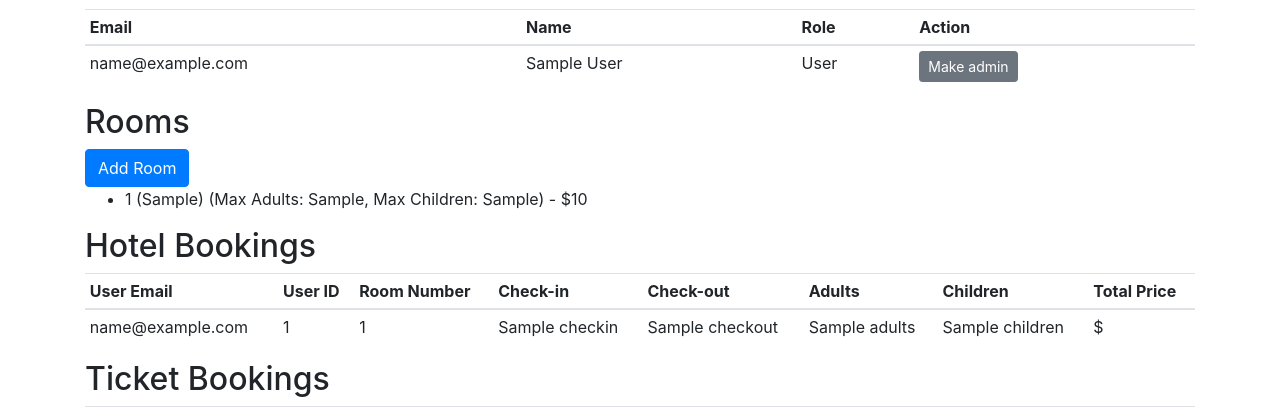
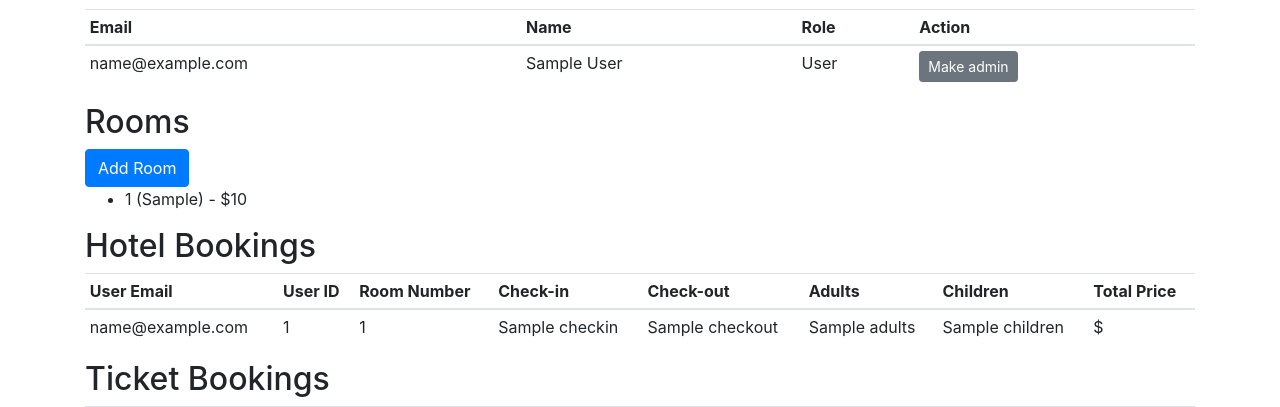
Before and after one commit to Nickolatte/new-mock, a Python web app: template website/templates/admin.html in a window 1280 px wide. Shown: the part 213-620 px from the top of the page. Run offline with Jinja, Linux system fonts and the light colour scheme; the template is opened without the code that fills it: most values are stand-ins (such as "Sample title", 1, 10 or a date in 2020); some libraries are stand-ins or nearby versions.

Commit message:
Revert "ver 6"
This reverts commit a3d1e322255e63111810c2a2e12a8942a1b97648.

```diff
--- a/website/templates/admin.html
+++ b/website/templates/admin.html
@@ -40,10 +40,7 @@ block content %}
 <a class="btn btn-primary" href="{{ url_for('views.add_room') }}">Add Room</a>
 <ul>
   {% for r in rooms %}
-  <li>
-    {{ r.room_number }} ({{ r.room_type }}) (Max Adults: {{ r.max_adults }}, Max
-    Children: {{ r.max_children }}) - ${{ r.price_per_night }}
-  </li>
+  <li>{{ r.room_number }} ({{ r.room_type }}) - ${{ r.price_per_night }}</li>
   {% endfor %}
 </ul>
 
```
